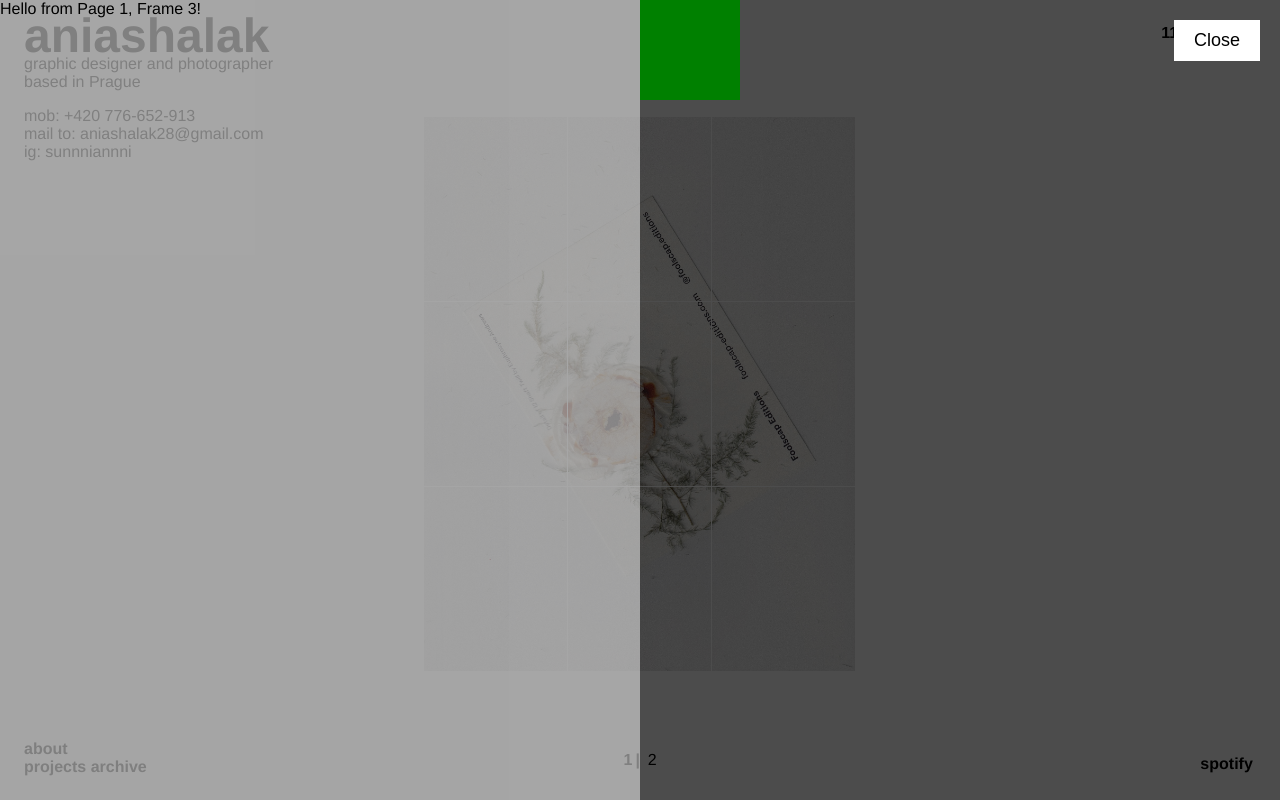
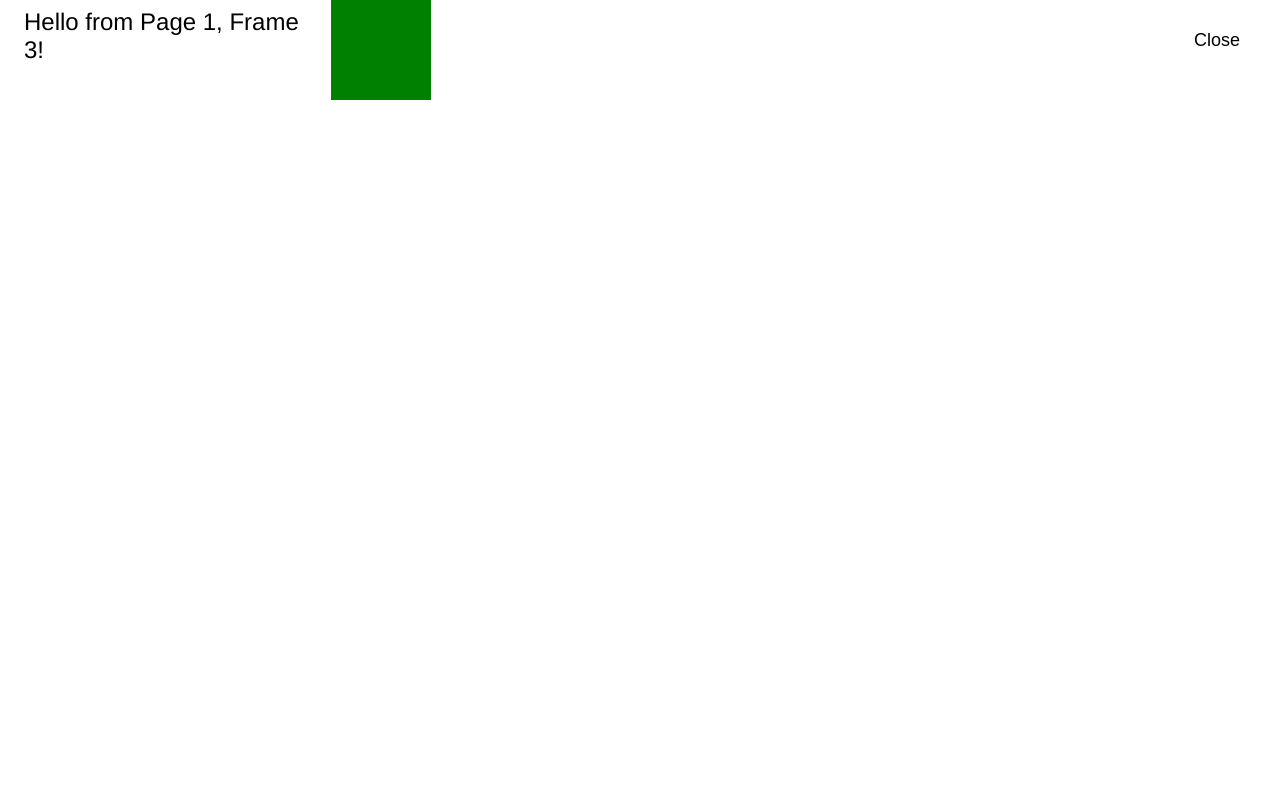
Before and after one commit to AniShalak/anishalak, a plain HTML site: page index.html in a window 1280 px wide. Both pictures are taken after a click on the element "Text for Image 3". Drawn offline with Linux system fonts and the light colour scheme.

Commit message:
index.html

```diff
--- a/index.html
+++ b/index.html
@@ -17,16 +17,16 @@
     <div class="container">
         <div class="box box1">
             <h1>aniashalak</h1>
-            <h2>graphic designer and photographer<br> based in Prague</h2>
-            <h3>
+            <h2>graphic designer and photographer<br> based in Prague<br><br>
                 mob: +420 776-652-913<br>
                 mail to: aniashalak28@gmail.com<br>
                 ig: sunnniannni
-            </h3>
-            <h4>
+            </h2>
+
+            <h3>
                 <a id="about-link" href="#">about</a><br>
                 <a id="archive-link" href="#">projects archive</a>
-            </h4>
+            </h3>
         </div>
         <div class="box box2" id="box2">
             <div class="grid-container">
@@ -76,8 +76,8 @@
 
          <script>
             const frameContentPage1 = [
-                { imgSrc: "flower1.jpg", text: "№1 dont blink<br><br><br><br><br><br><br><br><br><br>2022" },
-                { imgSrc: "flower2.jpg", text: "№2 Howold he me<br><br><br><br><br><br><br><br><br><br>2022" },
+                { imgSrc: "flower1.jpg", text: "№1 dont blink<br><br><br><br><br><br><br><br><br>2022" },
+                { imgSrc: "flower2.jpg", text: "№2 Howold he me<br><br><br><br><br><br><br><br><br>2022" },
                 { imgSrc: "flower3.jpg", text: "Text for Image 3" },
                 { imgSrc: "flower4.jpg", text: "Text for Image 4" },
                 { imgSrc: "flower5.jpg", text: "Text for Image 5" },
@@ -136,7 +136,7 @@
 
                 if (pageNumber === 1) {
                     archiveText.innerHTML = "01 Dogs<br>02 Who are you<br>03 Roses<br>04 Meeeeeet me in forest ful<br>05 I know you<br>06 I love you<br>07 Hello it banny ravvit<br>08 Men in sund<br>09 The last but not least";
-                    aboutText.innerHTML = "Premised on the notion of ‘regenerative utility’, leather goods label Yu Mei calibrates the codes of luxury and functionality, always with reverence for the environment...";
+                    aboutText.innerHTML = "premised on the notion of ‘regenerative utility’, leather goods label Yu Mei calibrates the codes of luxury and functionality, always with reverence for the environment...";
                     archiveText.style.display = 'block'; // Show archive text for Page 1
                 } else {
                     archiveText.innerHTML = "bue bue"; // Custom message for Page 2
@@ -150,7 +150,7 @@
         </script>
 
         <div class="box box3" id="hidden-container">
-            <p class="hidden-text" id="about-text">Premised on the notion of ‘regenerative utility’, leather goods label Yu Mei calibrates the codes of luxury and functionality, always with reverence for the environment. Founder Jessie Wong partnered with us to realise a comprehensive, ongoing rebrand grounded in the Yu Mei brand pillars of materiality, practicality and regeneration. With a view to accentuating premium functionality within a coherent aesthetic ecosystem, we took cues from the vocabulary of archiving and indexing to build a design system balanced on elegance and practicality.</p>
+            <p class="hidden-text" id="about-text">premised on the notion of ‘regenerative utility’, leather goods label Yu Mei calibrates the codes of luxury and functionality, always with reverence for the environment. Founder Jessie Wong partnered with us to realise a comprehensive, ongoing rebrand grounded in the Yu Mei brand pillars of materiality, practicality and regeneration. With a view to accentuating premium functionality within a coherent aesthetic ecosystem, we took cues from the vocabulary of archiving and indexing to build a design system balanced on elegance and practicality.</p>
             <p class="hidden-text" id="archive-text">01 Dogs<br>02 Who are you<br>03 Roses<br>04 Meeeeeet me in forest ful<br>05 I know you<br>06 I love you<br>07 Hello it banny ravvit<br>08 Men in sund<br>09 The last but not least</p>
             <div class="clock" id="clock"></div>
             <!-- Spotify Link -->
@@ -204,52 +204,100 @@
 
     <script >
 
-
 // Define fullscreen content for Page 1
 const fullScreenContentPage1 = [
     {
-            leftText: "Hello from Page 1, Frame 1!",
-            rightContent: `<div style="width: 100px; height: 100px; background-color: red;"></div>
-            <div style="width: 100px; height: 200px; background-color: yellow; margin-top: 10px;"></div>
-            <div style="width: 100px; height: 200px; background-color: green; margin-top: 10px;"></div>
-            <div style="width: 100px; height: 200px; background-color: yellow; margin-top: 10px;"></div>
-            <div style="width: 100px; height: 200px; background-color: green; margin-top: 10px;"></div>`
+        leftText: `<div class="lefttext"><p5>vinca minor</p5><br><br>
+the issue with left padding not working in your leftdiv is likely caused by the fact that you are using a flexbox layout with justifyContent and alignitems, which can sometimes override the expected behavior of padding in certain contexts. to ensure the padding works as expected, make sure you're applying it correctly, and the flexbox properties don't interfere with it. Here's a step-by-step breakdown to troubleshoot and fix it</div>`,
+        rightContent: `<div class="right-content">
+            <div class="half-images">
+                <img src="shi.gif" class="half-img" alt="Image 2">
+                <img src="poster2.jpg" class="half-img" alt="Image 2">
+            </div>
+ <img src="z10.jpg">
+        </div>`
     },
     {
         leftText: "Hello from Page 1, Frame 2!",
         rightContent: `<div style="width: 100px; height: 100px; background-color: blue;"></div>`
     },
-        // Add content for frames 3-9 for Page 1
     {
         leftText: "Hello from Page 1, Frame 3!",
         rightContent: `<div style="width: 100px; height: 100px; background-color: green;"></div>`
     },
-
     {
         leftText: "Hello from Page 1, Frame 4!",
-            rightContent: `<div style="width: 100px; height: 100px; background-color: green;"></div>`
+        rightContent: `<div style="width: 100px; height: 100px; background-color: orange;"></div>`
     },
-
-
-        // Add similar entries for all 9 frames on Page 1
+    {
+        leftText: "Hello from Page 1, Frame 5!",
+        rightContent: `<div style="width: 100px; height: 100px; background-color: yellow;"></div>`
+    },
+    {
+        leftText: "Hello from Page 1, Frame 6!",
+        rightContent: `<div style="width: 100px; height: 100px; background-color: purple;"></div>`
+    },
+    {
+        leftText: "Hello from Page 1, Frame 7!",
+        rightContent: `<div style="width: 100px; height: 100px; background-color: pink;"></div>`
+    },
+    {
+        leftText: "Hello from Page 1, Frame 8!",
+        rightContent: `<div style="width: 100px; height: 100px; background-color: cyan;"></div>`
+    },
+    {
+        leftText: "Hello from Page 1, Frame 9!",
+        rightContent: `<div style="width: 100px; height: 100px; background-color: magenta;"></div>`
+    },
 ];
 
 // Define fullscreen content for Page 2
 const fullScreenContentPage2 = [
     {
-            leftText: "Welcome to Page 2, Frame 1!",
-            rightContent: `<div style="width: 100px; height: 100px; background-color: black;"></div>`
+        leftText: `<div class="lefttext"><p5>ph01</p5><br><br>
+the issue with left padding not working in your leftdiv is likely caused by the fact that you are using a flexbox layout with justifyContent and alignitems, which can sometimes override the expected behavior of padding in certain contexts. to ensure the padding works as expected, make sure you're applying it correctly, and the flexbox properties don't interfere with it. Here's a step-by-step breakdown to troubleshoot and fix it</div>`,
+        rightContent: `<div class="right-content">
+ <img src="a.jpg">
+ <img src="a2.jpg">
+        </div>`
     },
     {
         leftText: "Welcome to Page 2, Frame 2!",
         rightContent: `<div style="width: 100px; height: 100px; background-color: yellow;"></div>`
     },
-        // Add content for frames 3-9 for Page 2
+    {
+        leftText: "Welcome to Page 2, Frame 3!",
+        rightContent: `<div style="width: 100px; height: 100px; background-color: green;"></div>`
+    },
+    {
+        leftText: "Welcome to Page 2, Frame 4!",
+        rightContent: `<div style="width: 100px; height: 100px; background-color: blue;"></div>`
+    },
+    {
+        leftText: "Welcome to Page 2, Frame 5!",
+        rightContent: `<div style="width: 100px; height: 100px; background-color: orange;"></div>`
+    },
+    {
+        leftText: "Welcome to Page 2, Frame 6!",
+        rightContent: `<div style="width: 100px; height: 100px; background-color: pink;"></div>`
+    },
+    {
+        leftText: "Welcome to Page 2, Frame 7!",
+        rightContent: `<div style="width: 100px; height: 100px; background-color: teal;"></div>`
+    },
+    {
+        leftText: "Welcome to Page 2, Frame 8!",
+        rightContent: `<div style="width: 100px; height: 100px; background-color: gray;"></div>`
+    },
+    {
+        leftText: "Welcome to Page 2, Frame 9!",
+        rightContent: `<div style="width: 100px; height: 100px; background-color: violet;"></div>`
+    },
 ];
+
 
     let currentPage = 1;  // Track the current page
 
-    // Function to open full-screen layout for a specific frame
    function openNewLayout(frameIndex) {
     const fullScreenLayout = document.createElement('div');
     fullScreenLayout.style.position = 'fixed';
@@ -258,29 +306,38 @@
     fullScreenLayout.style.width = '100vw';
     fullScreenLayout.style.height = '100vh';
     fullScreenLayout.style.display = 'flex';
-        fullScreenLayout.style.backgroundColor = 'rgba(0, 0, 0, 0.7)'; // Optional: Add a semi-transparent background
-
+    fullScreenLayout.style.backgroundColor = '#ffffff'; // Semi-transparent background
 
     // Select the content based on the current page
     const fullScreenContent = (currentPage === 1) ? fullScreenContentPage1[frameIndex] : fullScreenContentPage2[frameIndex];
 
     // Create two containers (one for left text, one for right content)
     const leftDiv = document.createElement('div');
-        leftDiv.style.flex = '1';
+
+       leftDiv.style.flex = '0.25'; // Adjust flex for left container (e.g., 30% of the width)
+leftDiv.style.padding = '1.5rem'; // Add padding for text (2rem is just an example, adjust as needed)
+leftDiv.style.paddingTop = '0.5rem';
+leftDiv.style.display = 'flex'; // Enable flexbox for centering
+leftDiv.style.flexDirection = 'column'; // Vertical stacking of elements
+leftDiv.style.alignItems = 'flex-start'; // Align text horizontally to the left
+leftDiv.style.color = 'black'; // Set text color
+leftDiv.style.fontSize = '24px'; // Adjust the font size
+leftDiv.style.backgroundColor = 'rgba(255, 255, 255, 0.8)'; // Half-transparent background
 leftDiv.innerHTML = `<p>${fullScreenContent.leftText}</p>`;
-        leftDiv.style.backgroundColor = 'rgba(255, 255, 255, 0.5)'; // Half-transparent white background
+leftDiv.style.textAlign = 'left'; // Align text to the left
+
+
 
     const rightDiv = document.createElement('div');
-        rightDiv.style.flex = '1';
+    rightDiv.style.flex = '0.84'; // Adjust flex for right container (e.g., 70% of the width)
+    rightDiv.style.padding = '0'; // Add padding for content
     rightDiv.innerHTML = fullScreenContent.rightContent;
     rightDiv.style.overflowY = 'auto'; // Allow vertical scrolling
-        rightDiv.style.backgroundColor = 'green(255, 255, 255, 0.5)'; // Half-transparent
+    rightDiv.style.backgroundColor = 'rgba(255, 255, 255, 0.8)'; // Half-transparent green
 
     // Hide the scrollbar (works on WebKit browsers)
     rightDiv.style.scrollbarWidth = 'none'; // For Firefox
     rightDiv.style.msOverflowStyle = 'none'; // For Internet Explorer and Edge
-        rightDiv.style.overflow = '-moz-scrollbars-none'; // For older versions of Firefox
-
 
     // Create a close button
     const closeButton = document.createElement('button');
@@ -307,6 +364,9 @@
     // Append full-screen layout to the body
     document.body.appendChild(fullScreenLayout);
 }
+
+
+
 
     // Function to change the content of the frames based on the selected page
     function changeContent(pageNumber) {
@@ -345,7 +405,7 @@
     const archiveText = document.getElementById('archive-text');
 
     if (pageNumber === 1) {
-        aboutText.innerHTML = "Premised on the notion of ‘regenerative utility’, leather goods label Yu Mei calibrates the codes of luxury and functionality, always with reverence for the environment and here we are";
+        aboutText.innerHTML = "premised on the notion of ‘regenerative utility’, leather goods label Yu Mei calibrates the codes of luxury and functionality, always with reverence for the environment and here we are";
         archiveText.innerHTML = "01 Dogs<br>02 Who are you<br>03 Roses<br>04 Meeeeeet me in forest ful<br>05 I know you<br>06 I love you<br>07 Hello it banny ravvit<br>08 Men in sund<br>09 The last but not least";
 
     } else {
```
Lines whose indentation alone changed are shown as unchanged.
